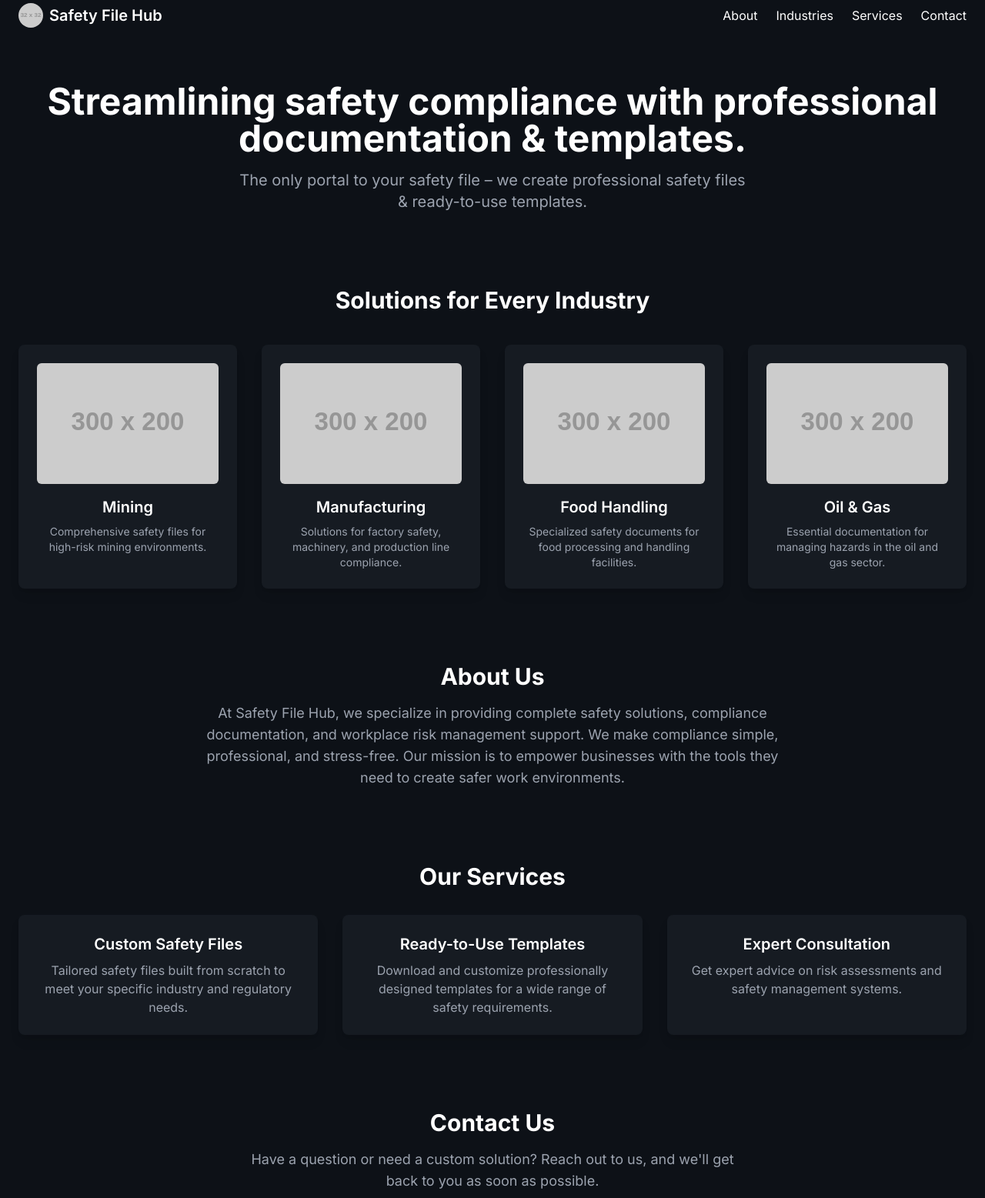
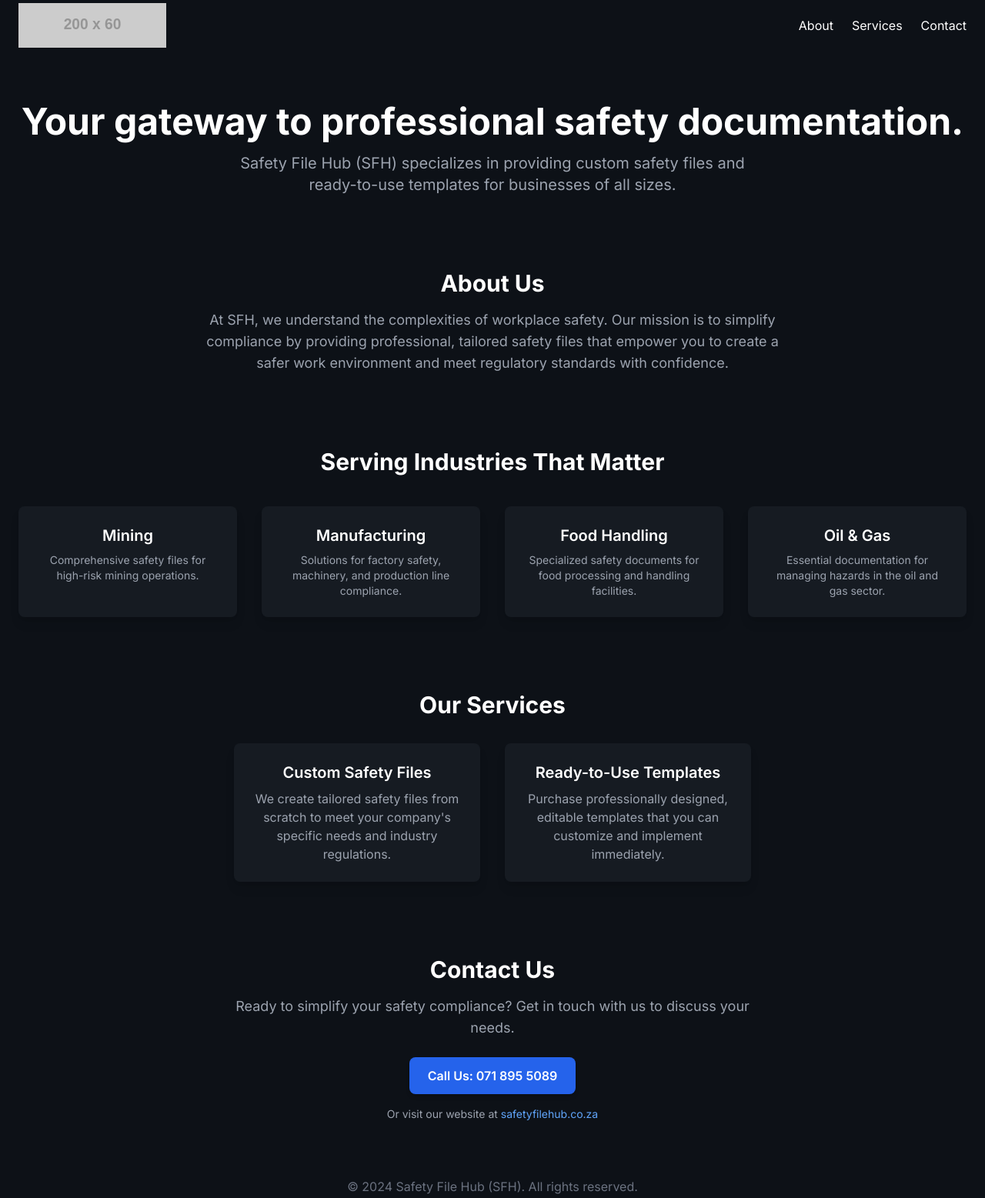
Before and after one commit to mariodrinkwater3-ux/Safety-file-hub, a plain HTML site: page index.html in a window 1280 px wide. Shown: the part 20-1577 px from the top of the page at 77% size. Drawn offline with nearby package versions, Linux system fonts and the light colour scheme; placeholder pictures from the web are drawn by us.

Commit message:
Update index.html

```diff
--- a/index.html
+++ b/index.html
@@ -12,23 +12,25 @@
             background-color: #0d1117;
             color: #c9d1d9;
         }
+        .nav-link:hover {
+            color: #58a6ff;
+            transition: color 0.3s;
+        }
     </style>
 </head>
 <body class="antialiased text-white">
 
     <!-- Header -->
     <header class="p-6">
-        <div class="container mx-auto flex justify-between items-center">
-            <div class="flex items-center space-x-2">
-                <!-- Placeholder for the user's logo -->
-                <img src="https://placehold.co/32x32/4ade80/0d1117?text=Logo" alt="Safety File Hub Logo" class="rounded-full">
-                <h1 class="text-xl font-semibold">Safety File Hub</h1>
+        <div class="container mx-auto flex flex-col md:flex-row justify-between items-center space-y-4 md:space-y-0">
+            <div class="flex flex-col items-center">
+                <!-- Logo Image -->
+                <img src="https://placehold.co/200x60/0d1117/58a6ff?text=SAFETY+FILE+HUB" alt="Safety File Hub Logo" class="w-48 h-auto">
             </div>
-            <nav class="hidden md:flex space-x-6">
-                <a href="#about" class="hover:text-gray-400">About</a>
-                <a href="#industries" class="hover:text-gray-400">Industries</a>
-                <a href="#services" class="hover:text-gray-400">Services</a>
-                <a href="#contact" class="hover:text-gray-400">Contact</a>
+            <nav class="flex space-x-6">
+                <a href="#about" class="nav-link">About</a>
+                <a href="#services" class="nav-link">Services</a>
+                <a href="#contact" class="nav-link">Contact</a>
             </nav>
         </div>
     </header>
@@ -38,70 +40,58 @@
 
         <!-- Hero Section -->
         <section class="text-center">
-            <h2 class="text-4xl md:text-5xl font-bold leading-tight">Streamlining safety compliance with professional documentation & templates.</h2>
-            <p class="mt-4 text-lg md:text-xl text-gray-400 max-w-2xl mx-auto">The only portal to your safety file – we create professional safety files & ready-to-use templates.</p>
+            <h2 class="text-4xl md:text-5xl font-bold leading-tight">Your gateway to professional safety documentation.</h2>
+            <p class="mt-4 text-lg md:text-xl text-gray-400 max-w-2xl mx-auto">Safety File Hub (SFH) specializes in providing custom safety files and ready-to-use templates for businesses of all sizes.</p>
+        </section>
+
+        <!-- About Us Section -->
+        <section id="about" class="text-center">
+            <h3 class="text-3xl font-bold">About Us</h3>
+            <p class="mt-4 text-lg text-gray-400 max-w-3xl mx-auto">
+                At SFH, we understand the complexities of workplace safety. Our mission is to simplify compliance by providing professional, tailored safety files that empower you to create a safer work environment and meet regulatory standards with confidence.
+            </p>
         </section>
 
         <!-- Industries Section -->
         <section id="industries">
-            <h3 class="text-3xl font-bold text-center mb-10">Solutions for Every Industry</h3>
+            <h3 class="text-3xl font-bold text-center mb-10">Serving Industries That Matter</h3>
             <div class="grid grid-cols-1 md:grid-cols-2 lg:grid-cols-4 gap-8">
                 <!-- Industry Card: Mining -->
                 <div class="bg-[#161b22] p-6 rounded-lg shadow-lg text-center flex flex-col items-center">
-                    <img src="https://placehold.co/300x200/58a6ff/000?text=Mining" alt="Illustration of mining industry" class="rounded-md w-full h-auto mb-4">
                     <h4 class="text-xl font-semibold">Mining</h4>
-                    <p class="mt-2 text-sm text-gray-400">Comprehensive safety files for high-risk mining environments.</p>
+                    <p class="mt-2 text-sm text-gray-400">Comprehensive safety files for high-risk mining operations.</p>
                 </div>
-
                 <!-- Industry Card: Manufacturing -->
                 <div class="bg-[#161b22] p-6 rounded-lg shadow-lg text-center flex flex-col items-center">
-                    <img src="https://placehold.co/300x200/58a6ff/000?text=Manufacturing" alt="Illustration of manufacturing industry" class="rounded-md w-full h-auto mb-4">
                     <h4 class="text-xl font-semibold">Manufacturing</h4>
                     <p class="mt-2 text-sm text-gray-400">Solutions for factory safety, machinery, and production line compliance.</p>
                 </div>
-
                 <!-- Industry Card: Food Handling -->
                 <div class="bg-[#161b22] p-6 rounded-lg shadow-lg text-center flex flex-col items-center">
-                    <img src="https://placehold.co/300x200/58a6ff/000?text=Food+Handling" alt="Illustration of food handling industry" class="rounded-md w-full h-auto mb-4">
                     <h4 class="text-xl font-semibold">Food Handling</h4>
                     <p class="mt-2 text-sm text-gray-400">Specialized safety documents for food processing and handling facilities.</p>
                 </div>
-
                 <!-- Industry Card: Oil & Gas -->
                 <div class="bg-[#161b22] p-6 rounded-lg shadow-lg text-center flex flex-col items-center">
-                    <img src="https://placehold.co/300x200/58a6ff/000?text=Oil+and+Gas" alt="Illustration of oil and gas industry" class="rounded-md w-full h-auto mb-4">
                     <h4 class="text-xl font-semibold">Oil & Gas</h4>
                     <p class="mt-2 text-sm text-gray-400">Essential documentation for managing hazards in the oil and gas sector.</p>
                 </div>
             </div>
         </section>
 
-        <!-- About Us Section -->
-        <section id="about" class="text-center">
-            <h3 class="text-3xl font-bold">About Us</h3>
-            <p class="mt-4 text-lg text-gray-400 max-w-3xl mx-auto">
-                At Safety File Hub, we specialize in providing complete safety solutions, compliance documentation, and workplace risk management support. We make compliance simple, professional, and stress-free. Our mission is to empower businesses with the tools they need to create safer work environments.
-            </p>
-        </section>
-
         <!-- Services Section -->
         <section id="services" class="text-center">
             <h3 class="text-3xl font-bold">Our Services</h3>
-            <div class="mt-8 grid grid-cols-1 md:grid-cols-3 gap-8">
+            <div class="mt-8 grid grid-cols-1 md:grid-cols-2 gap-8 max-w-2xl mx-auto">
                 <!-- Service Card 1 -->
                 <div class="bg-[#161b22] p-6 rounded-lg shadow-lg">
                     <h4 class="text-xl font-semibold">Custom Safety Files</h4>
-                    <p class="mt-2 text-gray-400">Tailored safety files built from scratch to meet your specific industry and regulatory needs.</p>
+                    <p class="mt-2 text-gray-400">We create tailored safety files from scratch to meet your company's specific needs and industry regulations.</p>
                 </div>
                 <!-- Service Card 2 -->
                 <div class="bg-[#161b22] p-6 rounded-lg shadow-lg">
                     <h4 class="text-xl font-semibold">Ready-to-Use Templates</h4>
-                    <p class="mt-2 text-gray-400">Download and customize professionally designed templates for a wide range of safety requirements.</p>
-                </div>
-                <!-- Service Card 3 -->
-                <div class="bg-[#161b22] p-6 rounded-lg shadow-lg">
-                    <h4 class="text-xl font-semibold">Expert Consultation</h4>
-                    <p class="mt-2 text-gray-400">Get expert advice on risk assessments and safety management systems.</p>
+                    <p class="mt-2 text-gray-400">Purchase professionally designed, editable templates that you can customize and implement immediately.</p>
                 </div>
             </div>
         </section>
@@ -109,16 +99,18 @@
         <!-- Contact Section -->
         <section id="contact" class="text-center">
             <h3 class="text-3xl font-bold">Contact Us</h3>
-            <p class="mt-4 text-lg text-gray-400 max-w-2xl mx-auto">Have a question or need a custom solution? Reach out to us, and we'll get back to you as soon as possible.</p>
-            <div class="mt-6">
-                <a href="mailto:info@safetyfilehub.com" class="inline-block px-6 py-3 bg-blue-600 text-white font-semibold rounded-lg shadow-md hover:bg-blue-700 transition-colors">Get in Touch</a>
+            <p class="mt-4 text-lg text-gray-400 max-w-2xl mx-auto">Ready to simplify your safety compliance? Get in touch with us to discuss your needs.</p>
+            <div class="mt-6 space-y-4">
+                <a href="tel:+27718955089" class="inline-block px-6 py-3 bg-blue-600 text-white font-semibold rounded-lg shadow-md hover:bg-blue-700 transition-colors">Call Us: 071 895 5089</a>
+                <p class="text-sm text-gray-400">Or visit our website at <a href="https://www.safetyfilehub.co.za" class="text-blue-400 hover:underline">safetyfilehub.co.za</a></p>
             </div>
         </section>
     </main>
 
     <!-- Footer -->
     <footer class="p-6 text-center text-gray-500">
-        <p>&copy; 2024 Safety File Hub. All rights reserved.</p>
+        <p>&copy; 2024 Safety File Hub (SFH). All rights reserved.</p>
+        <p class="mt-2 text-sm">Contact: 071 895 5089 | <a href="mailto:info@safetyfilehub.co.za" class="text-blue-400 hover:underline">info@safetyfilehub.co.za</a></p>
     </footer>
 
 </body>
```
